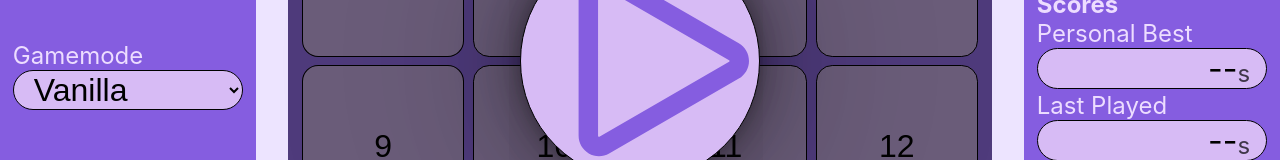
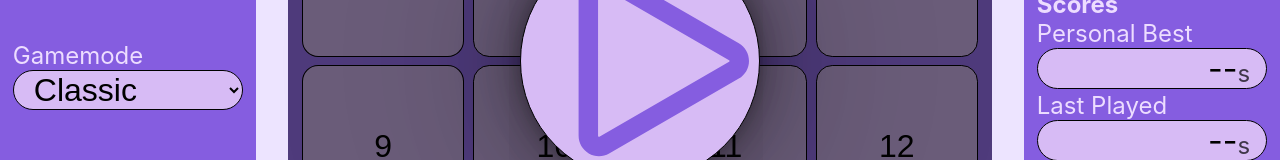
Before and after one commit to BerkYeni/schulteproject, a React (Create React App) app: page / in a window 1280 px wide. Shown: the part 339-499 px from the top of the page. Built offline with nearby package versions, Linux system fonts and the light colour scheme.

Commit message:
changed gamemode name vanilla to classic

```diff
--- a/src/utils.tsx
+++ b/src/utils.tsx
@@ -126,7 +126,7 @@ export const findSettingSpecificMatches = (
   );
 
 const gameModeToDisplayLookUp: { [key in GameMode]: string } = {
-  [GameMode.Vanilla]: "Vanilla",
+  [GameMode.Vanilla]: "Classic",
   [GameMode.Memory]: "Memory",
   [GameMode.Reaction]: "Reaction",
 };
```
